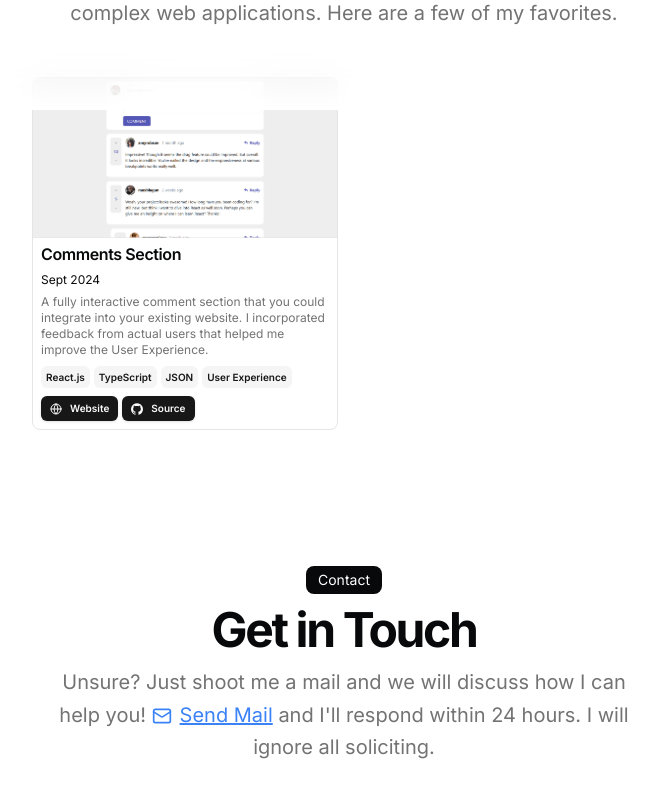
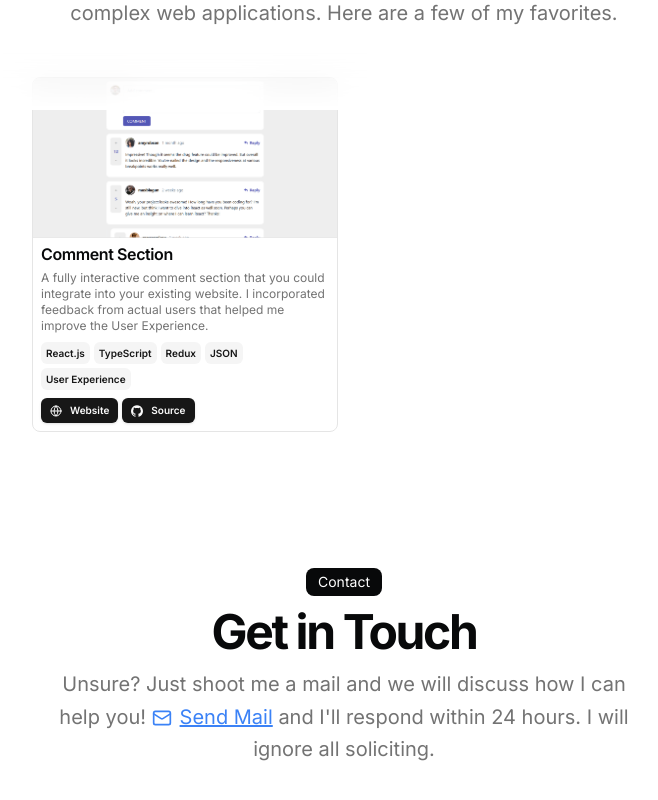
Before and after one commit to hamdi4-beep/personal-website, a Next.js app: page / in a window 1280 px wide. Shown: the part 690-1490 px from the top of the page, without its empty margins (296-954 px from the left). Built offline with nearby package versions, Linux system fonts and the light colour scheme.

Commit message:
updated repo link

```diff
--- a/src/data/resume.tsx
+++ b/src/data/resume.tsx
@@ -63,15 +63,15 @@ export const DATA = {
   },
   projects: [
     {
-      title: "Comments Section",
-      href: "https://hamdi4-beep.github.io/interactive-comments-section-main/",
-      dates: "Sept 2024",
+      title: "Comment Section",
+      href: "https://hamdi4-beep.github.io/interactive-comment-section/",
       active: true,
       description:
         "A fully interactive comment section that you could integrate into your existing website. I incorporated feedback from actual users that helped me improve the User Experience.",
       technologies: [
         "React.js",
         "TypeScript",
+        "Redux",
         "JSON",
         "User Experience"
       ],
```
